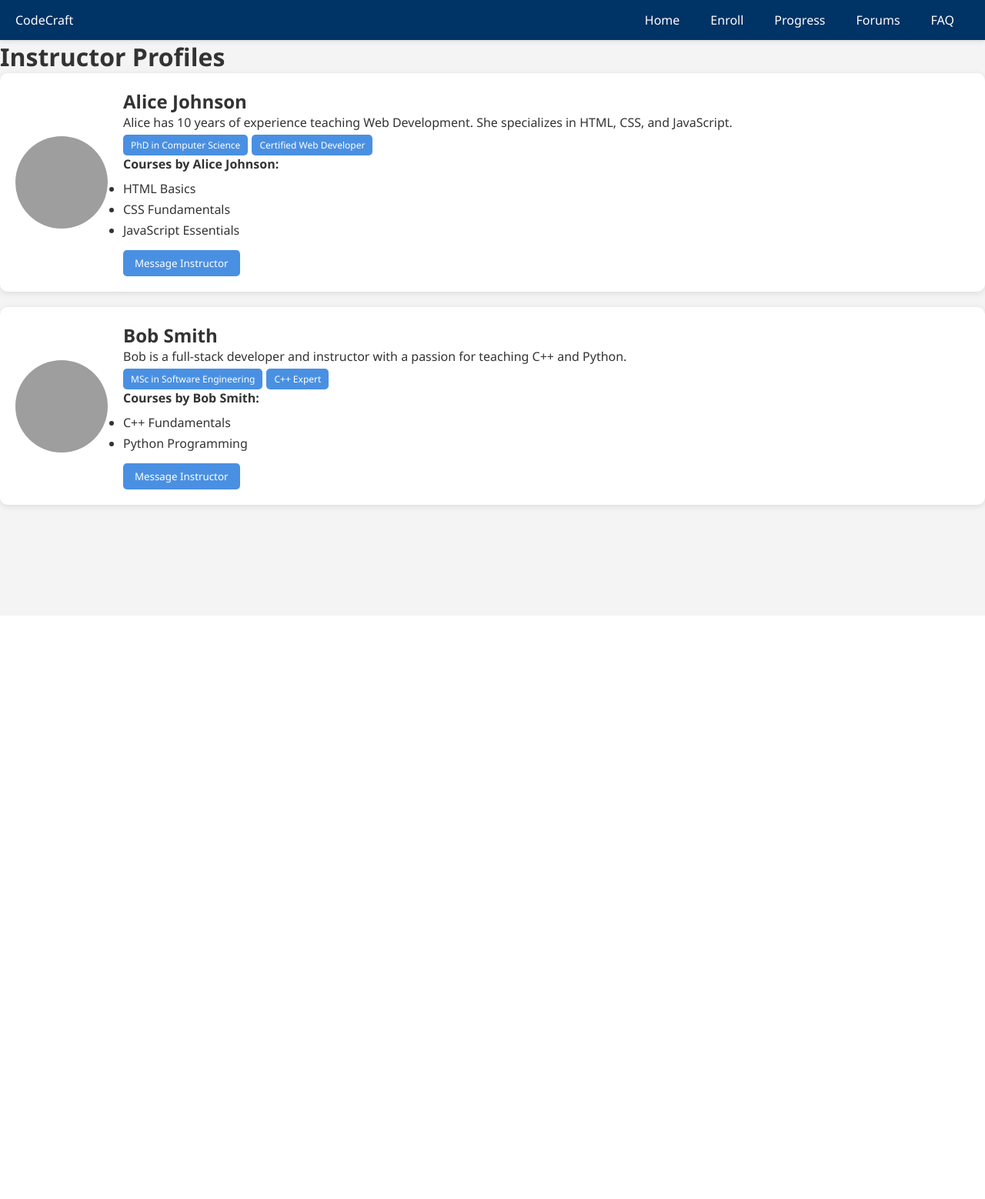
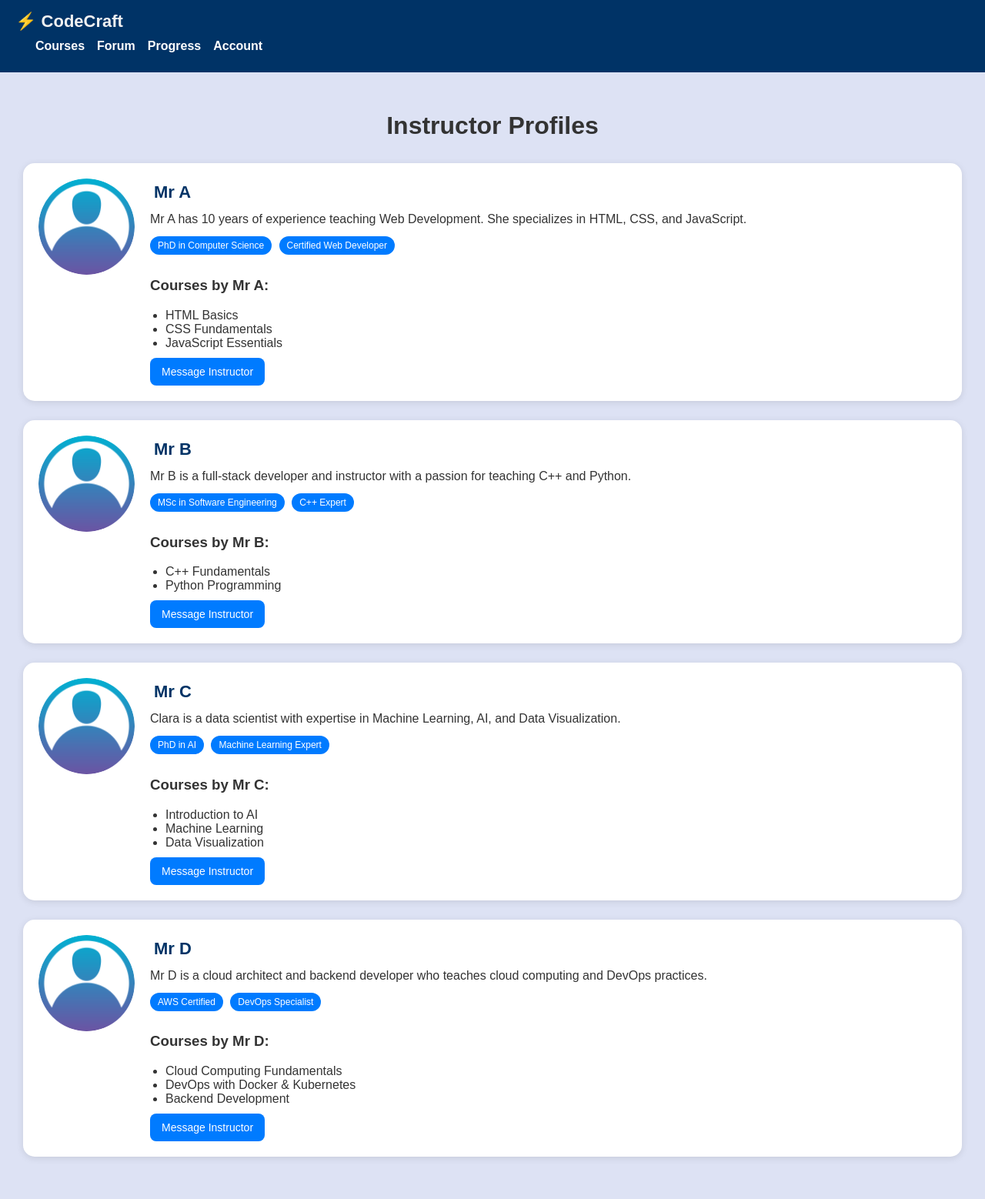
Before and after one commit to Aminulislammahim23/CodeCraft, a PHP site: page /view/instructor.html in a window 1280 px wide. Shown: the whole page at 77% size. Before the commit the page ends 664 px from the top, so only its background shows below. Run offline with PHP 8.4, Linux system fonts and the light colour scheme; grey boxes are pictures that could not be loaded.

Commit message:
instructor profile update

```diff
--- a/assets/css/instructor.css
+++ b/assets/css/instructor.css
@@ -1,60 +1,118 @@
 body {
     font-family: Arial, sans-serif;
     margin: 0;
-  padding: 0;
-  background: #f4f4f4;
+    background: #dde2f4;
     color: #333;
   }
 
-header{
+  header {
     background-color: #003366;
     color: white;
     padding: 15px 20px;
-  display: flex;
-  justify-content: space-between;
-  align-items: center;
-  box-shadow: 0 2px 5px rgba(0,0,0,0.1);
+    font-size: 22px;
+    font-weight: bold;
+
   }
 
-nav ul {
-    display: flex;
-    list-style: none;
+  main {
+    padding: 30px;
   }
 
-nav ul li {
-    margin: 0 10px;
+  h1 {
+    text-align: center;
+    margin-bottom: 30px;
+  }
+  .logo .brand {
+    font-weight: bold;
+    font-size: 22px;
+    color: #f1f1f1;
+  }
+  nav ul {
+    list-style: none;
+    display: flex;
+    gap: 10px;
   }
 
   nav ul li a {
+    text-decoration: none;
+    color: white;
+    font-size: 16px;
+    display: flex;
+    align-items: center;
+    gap: 6px;
+  }
+
+  .card {
+    display: flex;
+    align-items: flex-start;
+    background: #fff;
+    border-radius: 15px;
+    padding: 20px;
+    margin-bottom: 25px;
+    box-shadow: 0 2px 10px rgba(0,0,0,0.1);
+    transition: transform 0.2s;
+  }
+
+  .card:hover {
+    transform: translateY(-5px);
+  }
+
+  .card img {
+    width: 125px;
+    height: 125px;
+    border-radius: 50%;
+    margin-right: 20px;
+    object-fit: cover;
+  }
+
+  .info h2 {
+    padding: 5px;
+    margin: 0;
+    font-size: 22px;
+    color: #003366;
+  }
+
+  .info p {
+    margin: 8px 0;
+  }
+
+  .tags span {
+    display: inline-block;
+    background: #007bff;
     color: white;
     padding: 5px 10px;
-    border-radius: 4px;
+    margin: 5px 5px 10px 0;
+    border-radius: 20px;
+    font-size: 12px;
   }
 
-nav ul li a:hover {
-    background-color: rgba(255,255,255,0.1);
+  ul {
+    margin: 10px 0;
+    padding-left: 20px;
+    align-items: center;
+
   }
 
-nav ul li a.active {
-    background-color: var(--primary-color);
+  button {
+    background: #007bff;
+    border: none;
+    padding: 10px 15px;
+    color: white;
+    font-size: 14px;
+    border-radius: 8px;
+    cursor: pointer;
+    transition: background 0.3s;
   }
 
-* {
-    margin: 0;
-    padding: 0;
-    box-sizing: border-box;
-    font-family: 'Segoe UI', Tahoma, Geneva, Verdana, sans-serif;
+  button:hover {
+    background: #0056b3;
   }
-
-a{
-    text-decoration: none;
-    color: black;
+  .profile-pic {
+    width: 100px;
+    height: 100px;
+    border-radius: 50%;
+    object-fit: cover;
+    margin-bottom: 15px;
+    border: 2px solid #003366;
+    background-color: #e0e0e0; /* fallback background */
   }
-.instructor-card { background: white; border-radius: 10px; padding: 20px; box-shadow: 0 2px 8px rgba(0,0,0,0.1); margin-bottom: 20px; display: flex; align-items: center; }
-.instructor-photo { width: 120px; height: 120px; border-radius: 50%; object-fit: cover; margin-right: 20px; }
-.instructor-info { flex: 1; }
-.badges span { display: inline-block; background: #4a90e2; color: white; padding: 5px 10px; border-radius: 5px; margin-right: 5px; margin-top: 5px; font-size: 12px; }
-.courses { margin-top: 10px; }
-.courses li { margin: 5px 0; }
-button { margin-top: 10px; padding: 8px 15px; background: #4a90e2; color: white; border: none; border-radius: 5px; cursor: pointer; }
-button:hover { background: #357ab7; }
--- a/view/instructor.html
+++ b/view/instructor.html
@@ -4,29 +4,104 @@
   <meta charset="UTF-8">
   <meta name="viewport" content="width=device-width, initial-scale=1.0">
   <title>Instructor Profiles - CodeCraft</title>
-<link rel="stylesheet" href="../css/instructor.css">
+  <link rel="stylesheet" href="../assets/css/instructor.css">
 </head>
+<body>
   <header>
-        <div class="logo">CodeCraft</div>
+    <div class="logo"> <span class="brand">⚡ CodeCraft</span></div>
     <nav>
         <ul>
-                <li><a href="index.html">Home</a></li>
-                <li><a href="../view/enrollment.html">Enroll</a></li>
-                <li><a href="../view/progress.html">Progress</a></li>
-                <li><a href="../view/forum.html">Forums</a></li>
-                <li><a href="../view/faq.html">FAQ</a></li>
+          <li><a href="#"><i class="fa-solid fa-book-open"></i> Courses</a></li>
+          <li><a href="#"><i class="fa-solid fa-comments"></i> Forum</a></li>
+          <li><a href="#"><i class="fa-solid fa-chart-line"></i> Progress</a></li>
+          <li><a href="#"><i class="fa-solid fa-user"></i> Account</a></li>
         </ul>
       </nav>
+
   </header>
-<body>
 
+  <main>
     <h1>Instructor Profiles</h1>
 
-<div id="instructors-container">
-
+    <!-- Instructor 1 -->
+    <div class="card">
+      <img src="../Image/profile1.png">
+      <div class="info">
+        <h2>Mr A</h2>
+        <p>Mr A has 10 years of experience teaching Web Development. She specializes in HTML, CSS, and JavaScript.</p>
+        <div class="tags">
+          <span>PhD in Computer Science</span>
+          <span>Certified Web Developer</span>
+        </div>
+        <h3>Courses by Mr A:</h3>
+        <ul>
+          <li>HTML Basics</li>
+          <li>CSS Fundamentals</li>
+          <li>JavaScript Essentials</li>
+        </ul>
+        <button>Message Instructor</button>
+      </div>
     </div>
 
-<script src="../js/instructor.js"></script>
+    <!-- Instructor 2 -->
+    <div class="card">
+      <img src="../Image/profile1.png">
+      <div class="info">
+        <h2>Mr B</h2>
+        <p>Mr B is a full-stack developer and instructor with a passion for teaching C++ and Python.</p>
+        <div class="tags">
+          <span>MSc in Software Engineering</span>
+          <span>C++ Expert</span>
+        </div>
+        <h3>Courses by Mr B:</h3>
+        <ul>
+          <li>C++ Fundamentals</li>
+          <li>Python Programming</li>
+        </ul>
+        <button>Message Instructor</button>
+      </div>
+    </div>
 
+    <!-- Instructor 3 -->
+    <div class="card">
+      <img src="../Image/profile1.png">
+      <div class="info">
+        <h2>Mr C</h2>
+        <p>Clara is a data scientist with expertise in Machine Learning, AI, and Data Visualization.</p>
+        <div class="tags">
+          <span>PhD in AI</span>
+          <span>Machine Learning Expert</span>
+        </div>
+        <h3>Courses by Mr C:</h3>
+        <ul>
+          <li>Introduction to AI</li>
+          <li>Machine Learning</li>
+          <li>Data Visualization</li>
+        </ul>
+        <button>Message Instructor</button>
+      </div>
+    </div>
+
+    <!-- Instructor 4 -->
+    <div class="card">
+      <img src="../Image/profile1.png">
+      <div class="info">
+        <h2>Mr D</h2>
+        <p>Mr D is a cloud architect and backend developer who teaches cloud computing and DevOps practices.</p>
+        <div class="tags">
+          <span>AWS Certified</span>
+          <span>DevOps Specialist</span>
+        </div>
+        <h3>Courses by Mr D:</h3>
+        <ul>
+          <li>Cloud Computing Fundamentals</li>
+          <li>DevOps with Docker & Kubernetes</li>
+          <li>Backend Development</li>
+        </ul>
+        <button>Message Instructor</button>
+      </div>
+    </div>
+
+  </main>
 </body>
 </html>
```
Also changed, not shown: Image/logo.png (added), Image/profile1.png (added), 7 other files. Lines whose indentation alone changed are shown as unchanged.
